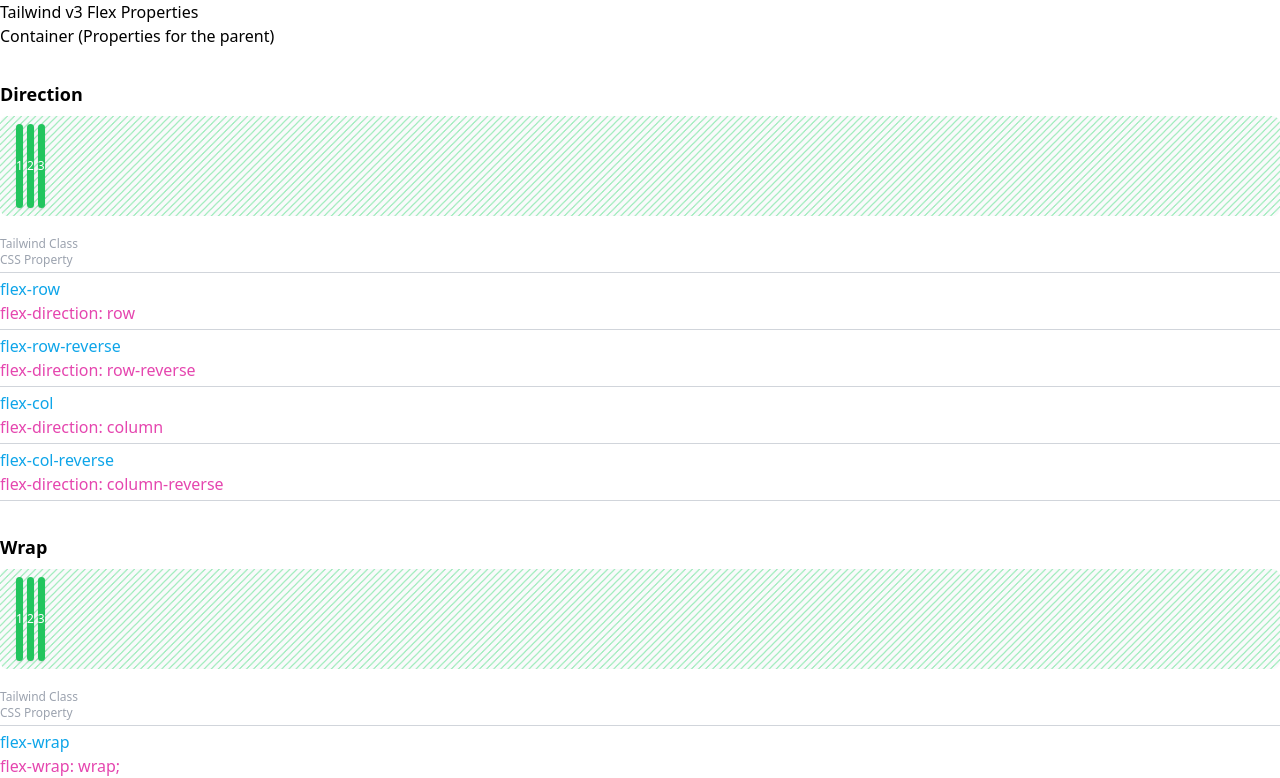
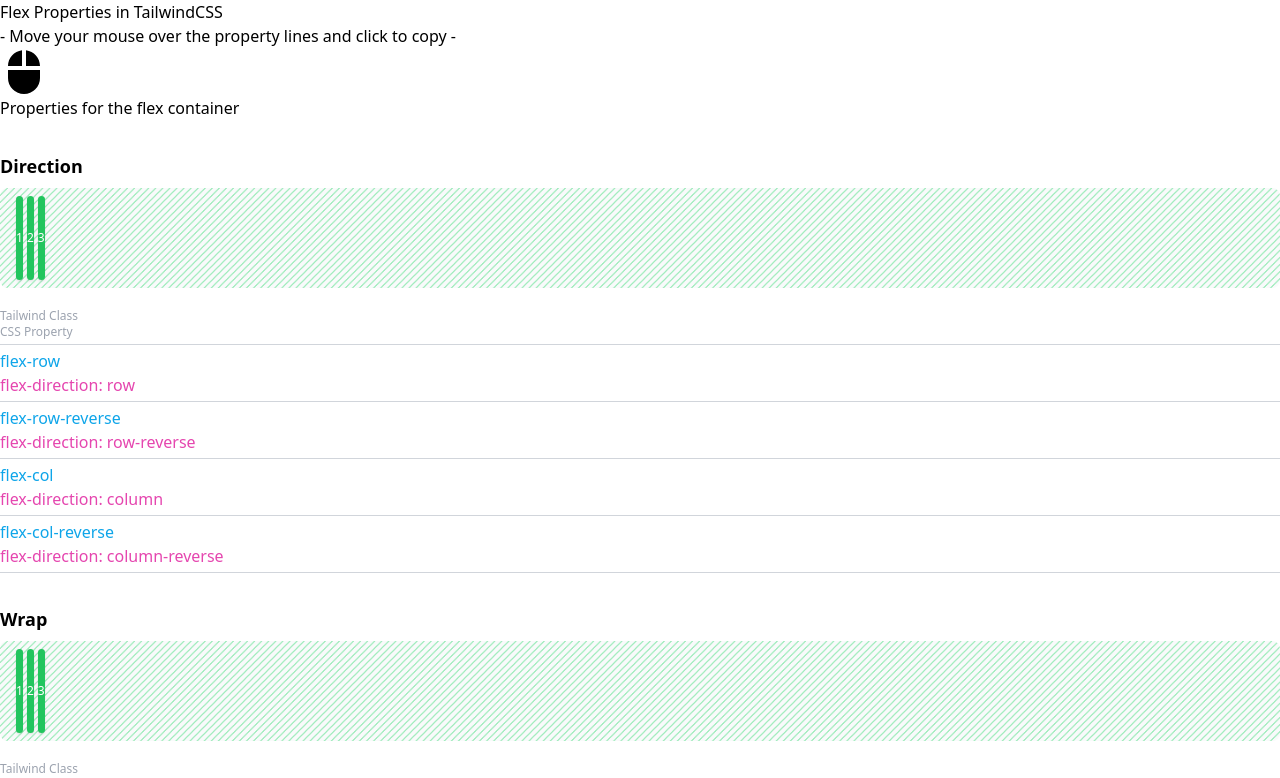
Before and after one commit to hxcode-io/tailwind-flex-cheat-sheet, a Vue app: page / in a window 1280 px wide. Shown: the top 778 px of the page. Built offline with nearby package versions, Linux system fonts and the light colour scheme.

Commit message:
Improved layout

```diff
--- a/src/App.vue
+++ b/src/App.vue
@@ -139,14 +139,21 @@
 </script>
 
 <template>
-  <div class="m-14">
-    <h1 class="text-2xl font-bold">
-      Tailwind v3 Flex Properties
-    </h1>
-    <div class="grid grid-cols-2 gap-x-24 mt-10">
-      <div class="border">
-        <h2 class="font-bold bg-gray-600 text-white p-2">Container (Properties for the parent)</h2>
-        <div class="grid grid-cols-2 gap-x-12 px-8">
+  <div class="mx-14 my-8">
+<!--    <div class="text-center text-gray-400">Cheatsheet</div>-->
+    <h1 class="text-4xl text-center">Flex Properties in TailwindCSS</h1>
+    <div class="text-center text-gray-400 mt-2">
+      - Move your mouse over the property lines and click to copy -
+    </div>
+    <div class="flex justify-center text-gray-300 mt-2">
+      <svg style="width:48px;height:48px" viewBox="0 0 24 24">
+        <path fill="currentColor" d="M11,1.07C7.05,1.56 4,4.92 4,9H11M4,15A8,8 0 0,0 12,23A8,8 0 0,0 20,15V11H4M13,1.07V9H20C20,4.92 16.94,1.56 13,1.07Z" />
+      </svg>
+    </div>
+    <div class="grid grid-cols-2 gap-x-32 -mt-10">
+      <div>
+        <h2 class="text-gray-400 text-center border-b">Properties for the flex container</h2>
+        <div class="grid grid-cols-2 gap-x-6">
           <property-box :data="flexDirection" @copy="copyToClipboard"/>
           <property-box :data="flexWrap" @copy="copyToClipboard" />
           <property-box :data="flexJustify" @copy="copyToClipboard" />
@@ -154,18 +161,18 @@
           <property-box :data="flexAlignContent" @copy="copyToClipboard" />
         </div>
       </div>
-      <div class="border">
-        <h2 class="font-bold bg-gray-600 text-white p-2">Items (Properties for the children)</h2>
-        <div class="grid grid-cols-2 gap-x-12 px-8">
+      <div>
+        <h2 class="text-gray-400 text-center border-b">Properties for the flex children</h2>
+        <div class="grid grid-cols-2 gap-x-6">
           <property-box :data="flexOrder" @copy="copyToClipboard" />
           <property-box :data="flexGrow" @copy="copyToClipboard" />
           <property-box :data="flexShrink" @copy="copyToClipboard" />
         </div>
       </div>
     </div>
-    <div class="mt-20">
-      Inspired by an <a target="blank" href="https://css-tricks.com/snippets/css/a-guide-to-flexbox/">article from CSS-TRICKS</a>
-    </div>
+<!--    <div class="mt-20">-->
+<!--      Inspired by an <a target="blank" href="https://css-tricks.com/snippets/css/a-guide-to-flexbox/">article from CSS-TRICKS</a>-->
+<!--    </div>-->
   </div>
 
 
@@ -173,11 +180,11 @@
     <div class="w-full flex flex-col items-center space-y-4 sm:items-end">
       <!-- Notification panel, dynamically insert this into the live region when it needs to be displayed -->
       <transition enter-active-class="transform ease-out duration-300 transition" enter-from-class="translate-y-2 opacity-0 sm:translate-y-0 sm:translate-x-2" enter-to-class="translate-y-0 opacity-100 sm:translate-x-0" leave-active-class="transition ease-in duration-100" leave-from-class="opacity-100" leave-to-class="opacity-0">
-        <div v-if="show" class="max-w-sm w-full bg-white shadow-lg rounded-lg pointer-events-auto ring-1 ring-black ring-opacity-5 overflow-hidden">
+        <div v-if="show" class="bg-green-100 max-w-sm w-full bg-white shadow-lg rounded-lg pointer-events-auto ring-1 ring-black ring-opacity-5 overflow-hidden">
           <div class="p-4">
             <div class="flex items-start">
               <div class="flex-shrink-0">
-                <ClipboardCheckIcon class="h-6 w-6 text-green-400" aria-hidden="true" />
+                <ClipboardCheckIcon class="h-6 w-6 text-green-800" aria-hidden="true" />
               </div>
               <div class="ml-3 w-0 flex-1 pt-0.5">
                 <p class="text-sm font-medium text-gray-900">
```
